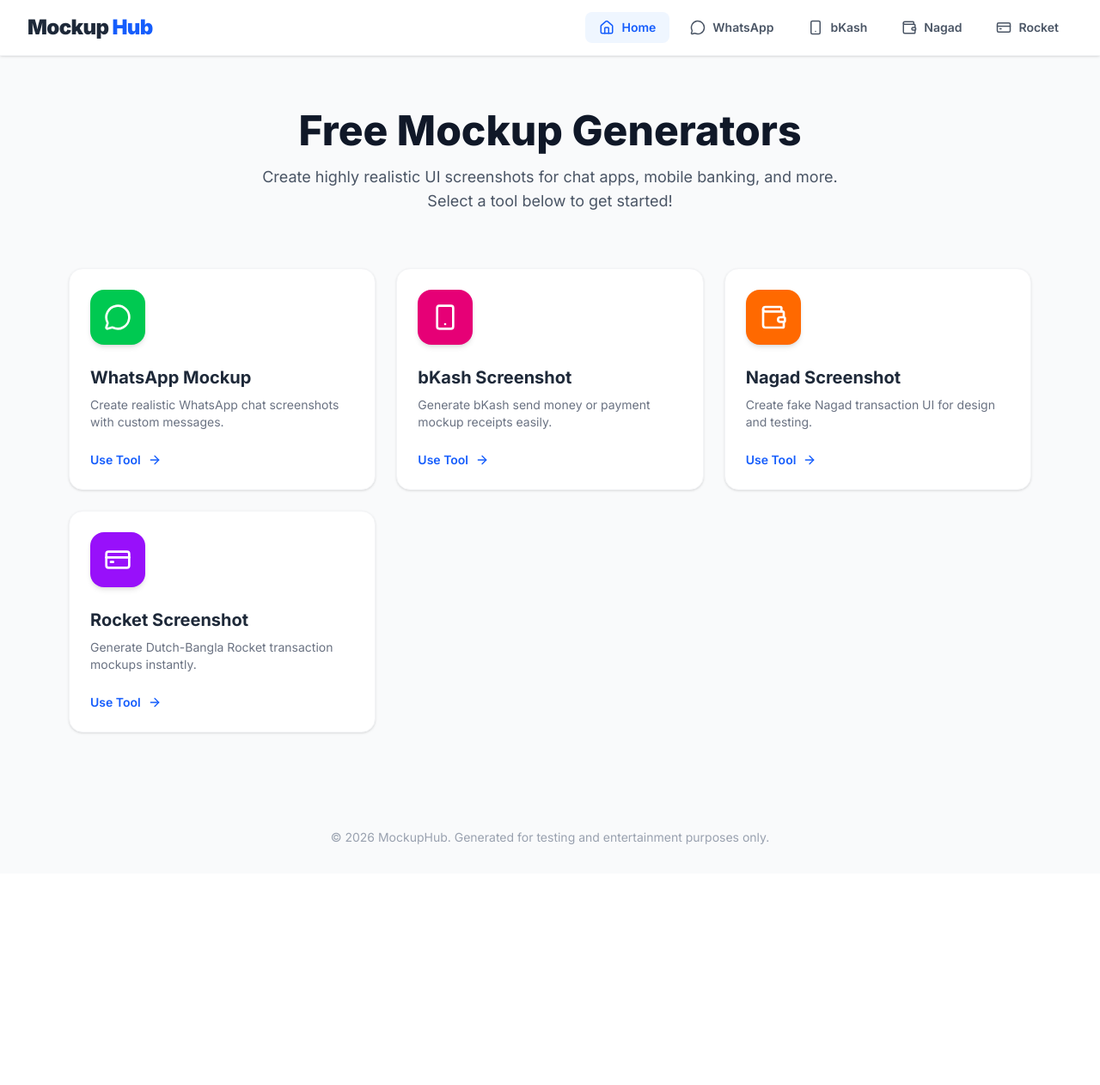
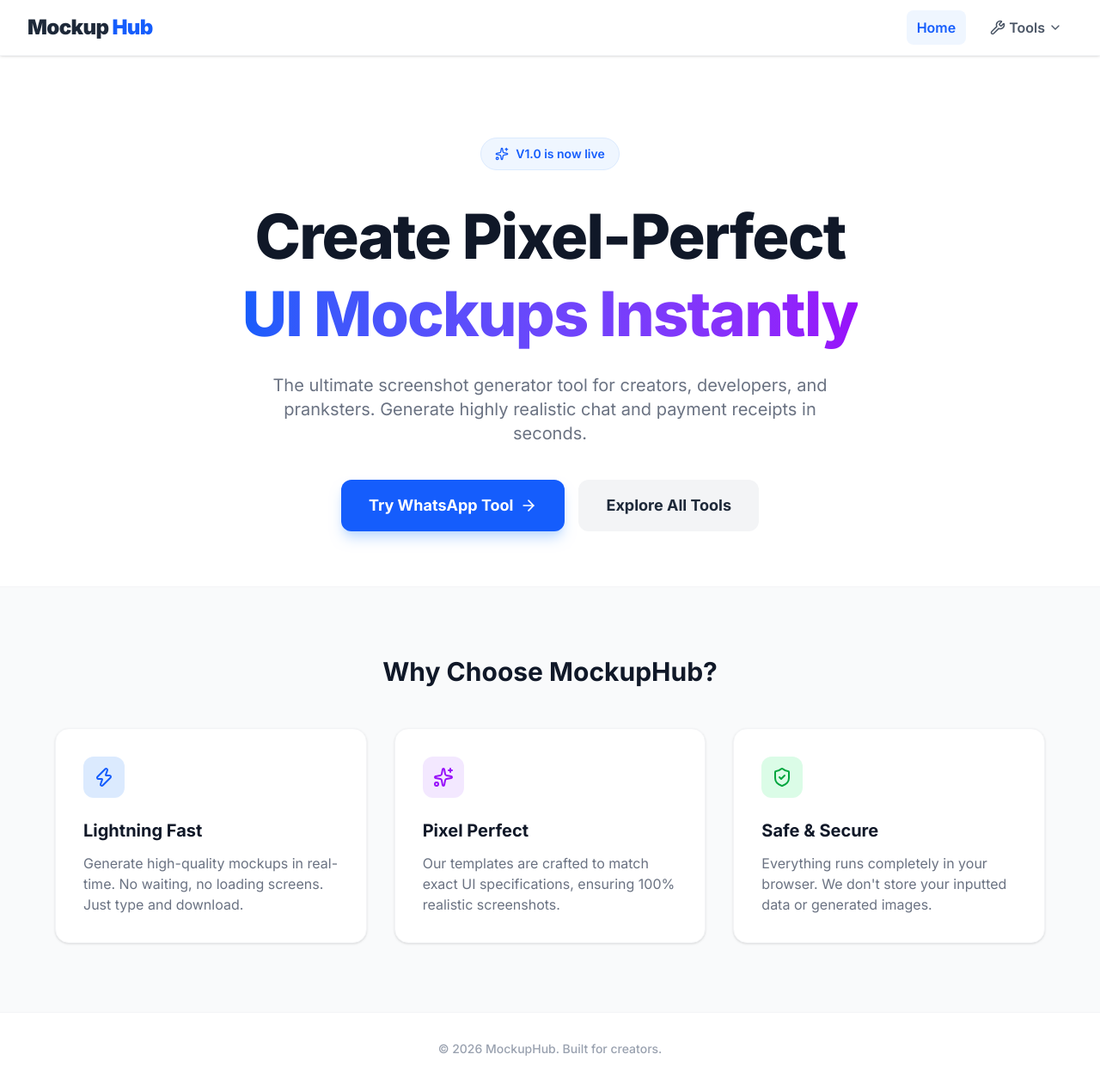
Before and after one commit to rashid-hash/tools-and-tricks, a Next.js app: page / in a window 1280 px wide. Shown: the whole page at 86% size. Before the commit the page ends 1016 px from the top, so only its background shows below. Built offline with nearby package versions, Linux system fonts and the light colour scheme.

Commit message:
Added Tools dropdown in navbar and updated Homepage layout

```diff
--- a/app/page.tsx
+++ b/app/page.tsx
@@ -1,90 +1,79 @@
 "use client";
 
 import Link from "next/link";
-import { MessageCircle, Smartphone, Wallet, CreditCard, ArrowRight } from "lucide-react";
+import { Sparkles, Zap, ShieldCheck, ArrowRight } from "lucide-react";
 
 export default function HomePage() {
-  // টুলের লিস্ট (ভবিষ্যতে আরও টুল আসলে এখানে অ্যাড করা যাবে)
-  const tools = [
-    {
-      id: "whatsapp",
-      name: "WhatsApp Mockup",
-      description: "Create realistic WhatsApp chat screenshots with custom messages.",
-      icon: <MessageCircle size={32} className="text-white" />,
-      color: "bg-green-500",
-      link: "/whatsapp",
-    },
-    {
-      id: "bkash",
-      name: "bKash Screenshot",
-      description: "Generate bKash send money or payment mockup receipts easily.",
-      icon: <Smartphone size={32} className="text-white" />,
-      color: "bg-pink-600",
-      link: "/bkash", // এই পেজগুলো আমরা পরে বানাবো
-    },
-    {
-      id: "nagad",
-      name: "Nagad Screenshot",
-      description: "Create fake Nagad transaction UI for design and testing.",
-      icon: <Wallet size={32} className="text-white" />,
-      color: "bg-orange-500",
-      link: "/nagad",
-    },
-    {
-      id: "rocket",
-      name: "Rocket Screenshot",
-      description: "Generate Dutch-Bangla Rocket transaction mockups instantly.",
-      icon: <CreditCard size={32} className="text-white" />,
-      color: "bg-purple-600",
-      link: "/rocket",
-    },
-  ];
-
   return (
-    <div className="min-h-screen bg-gray-50 font-sans">
+    <div className="min-h-screen bg-white font-sans flex flex-col">
 
       {/* --- Hero Section --- */}
-      <header className="text-center py-16 px-4">
-        <h1 className="text-4xl md:text-5xl font-extrabold text-gray-900 mb-4">
-          Free Mockup Generators
+      <main className="flex-1 flex flex-col items-center justify-center px-4 text-center mt-12 md:mt-24 mb-16">
+        <div className="inline-flex items-center gap-2 px-4 py-2 rounded-full bg-blue-50 text-blue-600 font-semibold text-sm mb-8 border border-blue-100">
+          <Sparkles size={16} /> V1.0 is now live
+        </div>
+
+        <h1 className="text-5xl md:text-7xl font-extrabold text-gray-900 tracking-tight max-w-4xl leading-tight mb-6">
+          Create Pixel-Perfect <br className="hidden md:block" />
+          <span className="text-transparent bg-clip-text bg-gradient-to-r from-blue-600 to-purple-600">
+            UI Mockups Instantly
+          </span>
         </h1>
-        <p className="text-lg text-gray-600 max-w-2xl mx-auto">
-          Create highly realistic UI screenshots for chat apps, mobile banking, and more. Select a tool below to get started!
+
+        <p className="text-lg md:text-xl text-gray-500 max-w-2xl mb-10">
+          The ultimate screenshot generator tool for creators, developers, and pranksters. Generate highly realistic chat and payment receipts in seconds.
         </p>
-      </header>
 
-      {/* --- Tools Grid --- */}
-      <main className="max-w-6xl mx-auto px-4 pb-20">
-        <div className="grid grid-cols-1 md:grid-cols-2 lg:grid-cols-3 gap-6">
-          {tools.map((tool) => (
-            <Link href={tool.link} key={tool.id}>
-              <div className="bg-white p-6 rounded-2xl shadow-sm hover:shadow-lg transition-all border border-gray-100 group cursor-pointer h-full flex flex-col">
-
-                <div className={`w-16 h-16 rounded-2xl flex items-center justify-center mb-6 shadow-md ${tool.color}`}>
-                  {tool.icon}
-                </div>
-
-                <h3 className="text-xl font-bold text-gray-800 mb-2 group-hover:text-blue-600 transition-colors">
-                  {tool.name}
-                </h3>
-
-                <p className="text-gray-500 text-sm mb-6 flex-1">
-                  {tool.description}
-                </p>
-
-                <div className="flex items-center text-blue-600 font-semibold text-sm gap-2">
-                  Use Tool <ArrowRight size={16} className="group-hover:translate-x-1 transition-transform" />
-                </div>
-              </div>
-            </Link>
-          ))}
+        <div className="flex flex-col sm:flex-row gap-4">
+          <Link href="/whatsapp" className="bg-blue-600 text-white px-8 py-4 rounded-xl font-bold text-lg hover:bg-blue-700 transition-all flex items-center justify-center gap-2 shadow-lg shadow-blue-200">
+            Try WhatsApp Tool <ArrowRight size={20} />
+          </Link>
+          <Link href="/bkash" className="bg-gray-100 text-gray-800 px-8 py-4 rounded-xl font-bold text-lg hover:bg-gray-200 transition-all flex items-center justify-center">
+            Explore All Tools
+          </Link>
         </div>
       </main>
 
+      {/* --- Features Section --- */}
+      <section className="bg-gray-50 py-20 px-4 border-t border-gray-100">
+        <div className="max-w-6xl mx-auto">
+          <h2 className="text-3xl font-bold text-center text-gray-900 mb-12">Why Choose MockupHub?</h2>
+
+          <div className="grid grid-cols-1 md:grid-cols-3 gap-8">
+            <div className="bg-white p-8 rounded-2xl shadow-sm border border-gray-100">
+              <div className="w-12 h-12 bg-blue-100 text-blue-600 rounded-xl flex items-center justify-center mb-6">
+                <Zap size={24} />
+              </div>
+              <h3 className="text-xl font-bold text-gray-900 mb-3">Lightning Fast</h3>
+              <p className="text-gray-500">Generate high-quality mockups in real-time. No waiting, no loading screens. Just type and download.</p>
+            </div>
+
+            <div className="bg-white p-8 rounded-2xl shadow-sm border border-gray-100">
+              <div className="w-12 h-12 bg-purple-100 text-purple-600 rounded-xl flex items-center justify-center mb-6">
+                <Sparkles size={24} />
+              </div>
+              <h3 className="text-xl font-bold text-gray-900 mb-3">Pixel Perfect</h3>
+              <p className="text-gray-500">Our templates are crafted to match exact UI specifications, ensuring 100% realistic screenshots.</p>
+            </div>
+
+            <div className="bg-white p-8 rounded-2xl shadow-sm border border-gray-100">
+              <div className="w-12 h-12 bg-green-100 text-green-600 rounded-xl flex items-center justify-center mb-6">
+                <ShieldCheck size={24} />
+              </div>
+              <h3 className="text-xl font-bold text-gray-900 mb-3">Safe & Secure</h3>
+              <p className="text-gray-500">Everything runs completely in your browser. We don't store your inputted data or generated images.</p>
+            </div>
+          </div>
+        </div>
+      </section>
+
       {/* --- Footer --- */}
-      <footer className="text-center py-8 text-gray-400 text-sm">
-        <p>© 2026 MockupHub. Generated for testing and entertainment purposes only.</p>
+      <footer className="border-t border-gray-100 py-8 text-center bg-white">
+        <p className="text-gray-400 font-medium text-sm">
+          © 2026 MockupHub. Built for creators.
+        </p>
       </footer>
+
     </div>
   );
 }
--- a/components/Navbar.tsx
+++ b/components/Navbar.tsx
@@ -3,96 +3,100 @@
 import React, { useState } from "react";
 import Link from "next/link";
 import { usePathname } from "next/navigation";
-import { Home, MessageCircle, Smartphone, Wallet, Menu, X, CreditCard } from "lucide-react";
+import { Home, MessageCircle, Smartphone, Wallet, Menu, X, CreditCard, ChevronDown, Wrench } from "lucide-react";
 
 export default function Navbar() {
   const pathname = usePathname();
   const [isOpen, setIsOpen] = useState(false);
 
-  // মেনু আইটেমের লিস্ট
-  const navLinks = [
-    { name: "Home", path: "/", icon: <Home size={18} /> },
-    { name: "WhatsApp", path: "/whatsapp", icon: <MessageCircle size={18} /> },
-    { name: "bKash", path: "/bkash", icon: <Smartphone size={18} /> },
-    { name: "Nagad", path: "/nagad", icon: <Wallet size={18} /> },
-    { name: "Rocket", path: "/rocket", icon: <CreditCard size={18} /> },
-    // রকেট পেজ বানালে এটি আনকমেন্ট করে দেবেন
-    // { name: "Rocket", path: "/rocket", icon: <CreditCard size={18} /> },
+  // টুলের লিস্ট
+  const toolsLinks = [
+    { name: "WhatsApp Mockup", path: "/whatsapp", icon: <MessageCircle size={16} /> },
+    { name: "bKash Receipt", path: "/bkash", icon: <Smartphone size={16} /> },
+    { name: "Nagad Receipt", path: "/nagad", icon: <Wallet size={16} /> },
+    { name: "Rocket Receipt", path: "/rocket", icon: <CreditCard size={16} /> },
   ];
 
   return (
     <>
-      {/* গ্লোবাল নেভিগেশন বার */}
       <nav className="bg-white shadow-sm border-b border-gray-100 fixed top-0 w-full z-50">
         <div className="max-w-7xl mx-auto px-4 sm:px-6 lg:px-8">
           <div className="flex justify-between h-16">
 
-            {/* লোগো অংশ */}
+            {/* Logo */}
             <div className="flex items-center">
               <Link href="/" className="text-2xl font-black text-gray-800 tracking-tight flex gap-1 items-center">
                 Mockup<span className="text-blue-600">Hub</span>
               </Link>
             </div>
 
-            {/* ডেস্কটপ মেনু */}
-            <div className="hidden md:flex items-center space-x-2">
-              {navLinks.map((link) => {
-                const isActive = pathname === link.path;
-                return (
+            {/* Desktop Menu */}
+            <div className="hidden md:flex items-center space-x-4">
+              <Link href="/" className={`font-semibold px-3 py-2 rounded-lg transition-colors ${pathname === "/" ? "text-blue-600 bg-blue-50" : "text-gray-600 hover:text-blue-600 hover:bg-gray-50"}`}>
+                Home
+              </Link>
+
+              {/* Tools Dropdown (Hover) */}
+              <div className="relative group">
+                <button className="flex items-center gap-1 font-semibold text-gray-600 hover:text-blue-600 px-3 py-2 rounded-lg hover:bg-gray-50 transition-colors">
+                  <Wrench size={18} /> Tools <ChevronDown size={16} className="group-hover:rotate-180 transition-transform duration-200" />
+                </button>
+
+                {/* Dropdown Menu */}
+                <div className="absolute left-0 mt-1 w-56 bg-white border border-gray-100 rounded-xl shadow-lg opacity-0 invisible group-hover:opacity-100 group-hover:visible transition-all duration-200 transform origin-top-left">
+                  <div className="p-2 flex flex-col gap-1">
+                    {toolsLinks.map((link) => (
                       <Link
                         key={link.name}
                         href={link.path}
-                    className={`flex items-center gap-2 px-4 py-2 rounded-lg text-sm font-semibold transition-all ${
-                      isActive
-                        ? "bg-blue-50 text-blue-600"
-                        : "text-gray-600 hover:bg-gray-50 hover:text-blue-600"
+                        className={`flex items-center gap-3 px-3 py-2.5 rounded-lg text-sm font-medium transition-colors ${
+                          pathname === link.path ? "bg-blue-50 text-blue-600" : "text-gray-700 hover:bg-gray-50 hover:text-blue-600"
                         }`}
                       >
                         {link.icon} {link.name}
                       </Link>
-                );
-              })}
+                    ))}
+                  </div>
+                </div>
+              </div>
             </div>
 
-            {/* মোবাইল মেনু বাটন */}
+            {/* Mobile Menu Button */}
             <div className="flex items-center md:hidden">
-              <button
-                onClick={() => setIsOpen(!isOpen)}
-                className="text-gray-600 hover:text-blue-600 focus:outline-none"
-              >
+              <button onClick={() => setIsOpen(!isOpen)} className="text-gray-600 hover:text-blue-600">
                 {isOpen ? <X size={28} /> : <Menu size={28} />}
               </button>
             </div>
           </div>
         </div>
 
-        {/* মোবাইল মেনু ড্রপডাউন */}
+        {/* Mobile Menu */}
         {isOpen && (
           <div className="md:hidden bg-white border-t border-gray-100 shadow-lg absolute w-full">
-            <div className="px-4 pt-2 pb-4 space-y-1">
-              {navLinks.map((link) => {
-                const isActive = pathname === link.path;
-                return (
+            <div className="px-4 py-4 flex flex-col gap-2">
+              <Link href="/" onClick={() => setIsOpen(false)} className={`font-semibold px-4 py-3 rounded-lg ${pathname === "/" ? "bg-blue-50 text-blue-600" : "text-gray-600"}`}>
+                Home
+              </Link>
+
+              <div className="px-4 py-2 text-xs font-bold text-gray-400 uppercase tracking-wider">Our Tools</div>
+
+              {toolsLinks.map((link) => (
                 <Link
                   key={link.name}
                   href={link.path}
-                    onClick={() => setIsOpen(false)} // ক্লিক করলে মেনু বন্ধ হবে
-                    className={`flex items-center gap-3 px-4 py-3 rounded-lg text-base font-semibold transition-all ${
-                      isActive
-                        ? "bg-blue-50 text-blue-600"
-                        : "text-gray-600 hover:bg-gray-50 hover:text-blue-600"
+                  onClick={() => setIsOpen(false)}
+                  className={`flex items-center gap-3 px-4 py-3 rounded-lg font-medium ${
+                    pathname === link.path ? "bg-blue-50 text-blue-600" : "text-gray-600 hover:bg-gray-50"
                   }`}
                 >
-                    {link.icon} {link.name}
+                  <span className={`${pathname === link.path ? "text-blue-600" : "text-gray-400"}`}>{link.icon}</span>
+                  {link.name}
                 </Link>
-                );
-              })}
+              ))}
             </div>
           </div>
         )}
       </nav>
-
-      {/* Navbar ফিক্সড থাকায় কন্টেন্ট যেন নিচে না ঢেকে যায়, তাই এই স্পেসার */}
       <div className="h-16"></div>
     </>
   );
```
Lines whose indentation alone changed are shown as unchanged.
